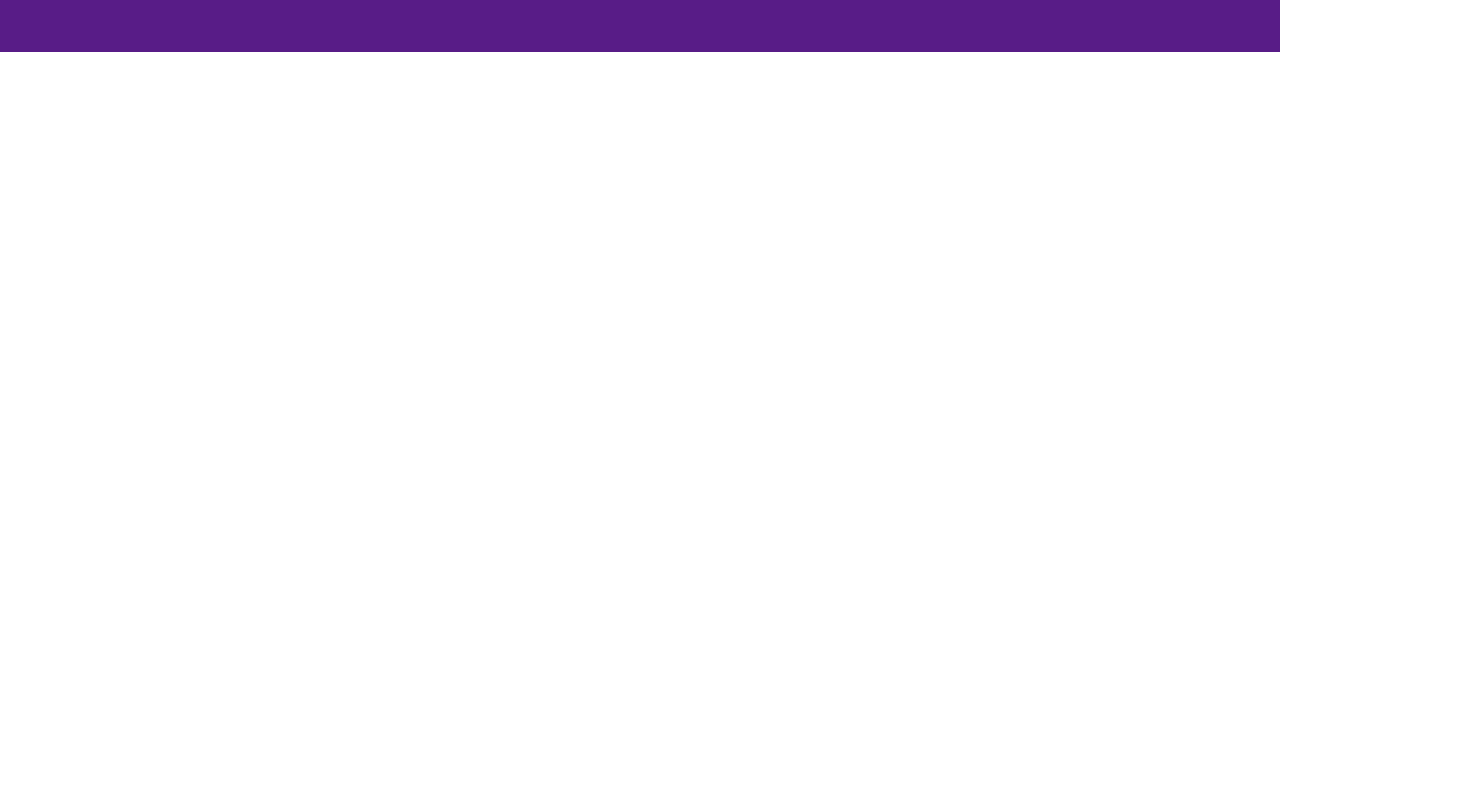
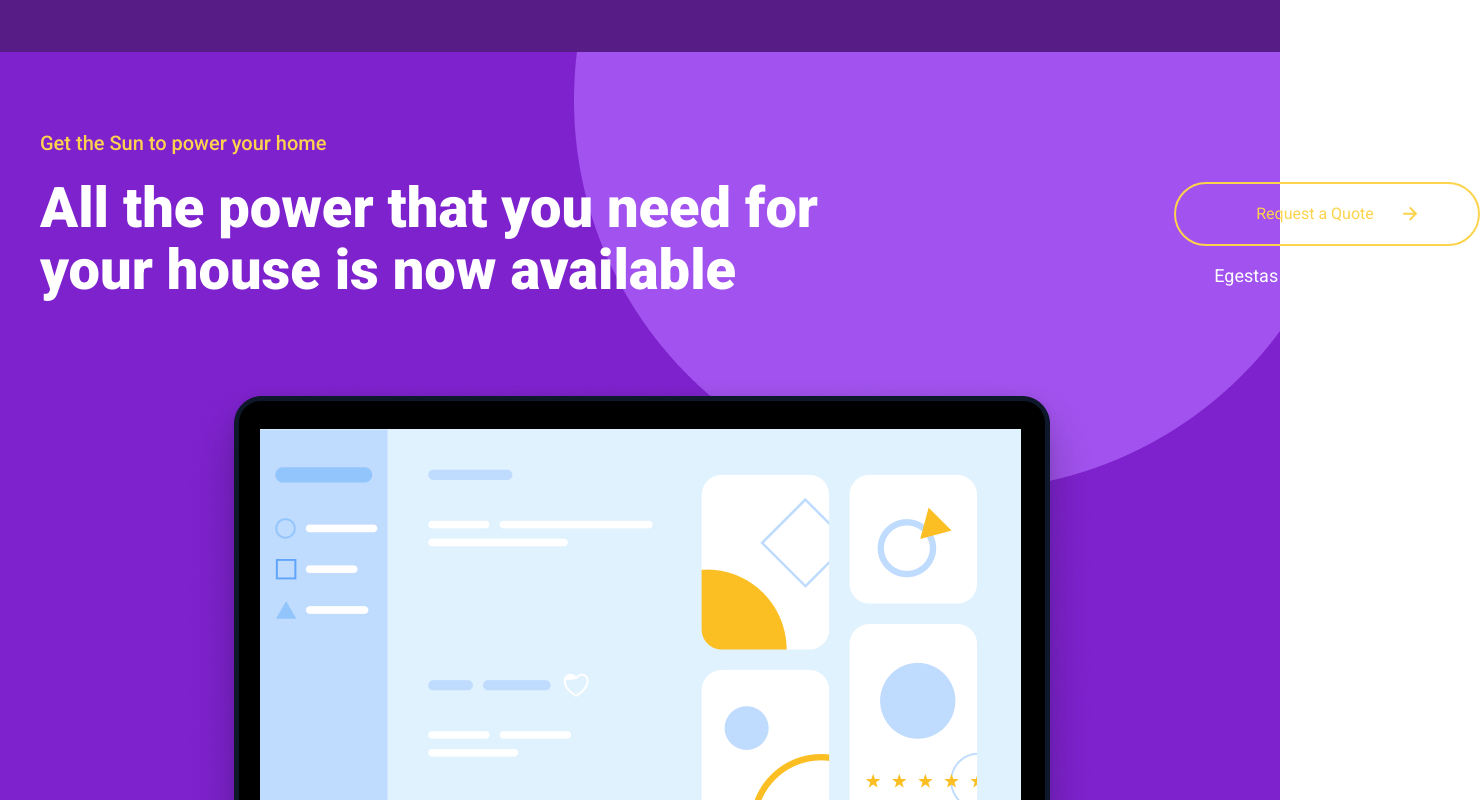
Before and after one commit to Breno-Mateus/buzzvel-test, a React (Vite) app: page / in a window 1280 px wide. Shown: the part 5320-6120 px from the top of the page, 1480 px wide, since content can reach past the window. Before the commit the page ends 5372 px from the top, so only its background shows below. Built offline with nearby package versions, Linux system fonts and the light colour scheme.

Commit message:
feat: add section6

```diff
--- a/src/components/button/index.tsx
+++ b/src/components/button/index.tsx
@@ -1,7 +1,7 @@
 import { useState } from "react"
 import { ButtonProps } from "./type"
 
-const Button = ({background, backgroundHover, arrow, arrowHover, textColor, textColorHover} : ButtonProps) => {
+const Button = ({borderColor, backgroundHover, arrow, arrowHover, textColor, textColorHover} : ButtonProps) => {
 
     const [icon, setIcon] = useState(`${arrow}`)
 
@@ -14,7 +14,7 @@ const Button = ({background, backgroundHover, arrow, arrowHover, textColor, text
     }
 
     return (
-        <button className={`${background} ${textColor} ${textColorHover} ${backgroundHover} rounded-[100px] border-2 border-colorButton w-[306px] h-16 flex items-center justify-center px-6 py-5 z-[1000]`} onMouseEnter={handleMouseEnter} onMouseLeave={handleMouseLeave}>
+        <button className={`bg-transparent ${borderColor} ${textColor} ${textColorHover} ${backgroundHover} rounded-[100px] border-2 w-[306px] h-16 flex items-center justify-center px-6 py-5 z-[1000]`} onMouseEnter={handleMouseEnter} onMouseLeave={handleMouseLeave}>
             <p className="px-6">Request a Quote</p>
             <img src={icon} />
         </button>
--- a/src/components/button/type.ts
+++ b/src/components/button/type.ts
@@ -1,5 +1,5 @@
 export interface ButtonProps {
-    background?: string;
+    borderColor: string;
     backgroundHover: string;
     arrow: string;
     arrowHover: string;
--- a/src/components/header/index.tsx
+++ b/src/components/header/index.tsx
@@ -25,7 +25,7 @@ const Header = () => {
                     <p className="text-base font-medium tracking-0.5px px-4">555 818 282</p>
                 </div>
 
-                <Button background="bg-transparent" backgroundHover="hover:bg-colorButton" textColor="text-colorButton" textColorHover="hover:text-colorButtonSecondary" arrow="src/assets/arrow-right-1.svg" arrowHover="src/assets/arrow-right-2.svg"/>
+                <Button borderColor="border-colorButton" backgroundHover="hover:bg-colorButton" textColor="text-colorButton" textColorHover="hover:text-colorButtonSecondary" arrow="src/assets/arrow-right-1.svg" arrowHover="src/assets/arrow-right-2.svg"/>
 
                 <img src={Figura1} className="absolute top-0 right-0 object-contain z-10"/>
                 <img src={Worker} className="absolute top-0 right-0 object-contain z-10"/>
--- a/src/components/section1/index.tsx
+++ b/src/components/section1/index.tsx
@@ -8,7 +8,7 @@ const Section1 = () => {
                 <div className="w-[600px] h-[348px] flex flex-col gap-6">
                     <h1 className="text-[72px] font-extrabold leading-[79.2px]">Get the Sun to Power Your Home</h1>
                     <p className="text-2xl leading-[38.4px]">Viverra viverra nibh enim et aliquam, enim. Tempor, sit mus viverra orci dui consequat turpis scelerisque.</p>
-                    <Button background="bg-transparent" backgroundHover="hover:bg-colorButton" textColor="text-colorButton" textColorHover="hover:text-colorButtonSecondary" arrow="src/assets/arrow-right-1.svg" arrowHover="src/assets/arrow-right-2.svg"/>
+                    <Button borderColor="border-colorButton" backgroundHover="hover:bg-colorButton" textColor="text-colorButton" textColorHover="hover:text-colorButtonSecondary" arrow="src/assets/arrow-right-1.svg" arrowHover="src/assets/arrow-right-2.svg"/>
                 </div>
 
                 <div className="flex flex-col gap-4 h-[138px] w-[600px] text-lg leading-[28.8px] font-normal">
--- /dev/null
+++ b/src/components/section6/index.tsx
@@ -0,0 +1,33 @@
+import Button from "../button"
+import Figure7 from "../../assets/geometric figures/figure7.png"
+import Macbook from "../../assets/Macbook.png"
+
+const Section6 = () => {
+    return (
+        <section className="h-[949px] w-full bg-colorSection p-20 flex flex-col items-center gap-20 relative">
+            <div className="flex gap-[240px] items-center">
+                <div className="flex flex-col gap-6 w-[894px] ml-[240px] z-10">
+                    <p className="text-colorButtonSecondary text-xl leading-[22px] font-medium">Get the Sun to power your home</p>
+                    <h1 className="text-colorPrimary text-[56px] leading-[61.6px] font-extrabold">All the power that you need for your house is now available</h1>
+                </div>
+
+                <div className="absolute right-0 top-0">
+                    <img src={Figure7}/>
+                </div>
+
+                <div className="w-[306px] h-[149px]">
+                    <div className="flex flex-col pt-[40px] gap-4 items-center">
+                        <Button borderColor="border-colorButtonSecondary" backgroundHover="hover:bg-colorButtonSecondary" textColor="text-colorButtonSecondary" textColorHover="hover:text-textColorHoverButton" arrow="src/assets/arrow-right-2.svg" arrowHover="src/assets/arrow-right-3.svg"/>
+                        <p className="text-lg leading-[28.8px] text-colorPrimary z-10">Egestas fringilla aliquam leo</p>
+                    </div>
+                </div>
+            </div>
+
+            <div className="z-10">
+                <img src={Macbook}/>
+            </div>
+        </section>
+    )
+}
+
+export default Section6
--- a/src/page/home/index.tsx
+++ b/src/page/home/index.tsx
@@ -4,6 +4,7 @@ import Section2 from "../../components/section2"
 import Section3 from "../../components/section3"
 import Section4 from "../../components/section4"
 import Section5 from "../../components/section5"
+import Section6 from "../../components/section6"
 
 const Home = () => {
     return (
@@ -14,6 +15,7 @@ const Home = () => {
             <Section3 />
             <Section4 />
             <Section5 />
+            <Section6 />
         </div>
     )
 }
--- a/tailwind.config.js
+++ b/tailwind.config.js
@@ -7,12 +7,14 @@ export default {
   theme: {
     extend: {
       colors : {
-        colorPrimary: '#ffff',
+        colorPrimary: '#FFFFFF',
         textColor: '#0F172A',
         textColorSecondary: '#0369A1',
         colorButton: '#581C87',
         colorButtonSecondary: '#FCD34D',
         textColorOther: '#D97706',
+        textColorHoverButton: '#78350F',
+        colorSection: '#7E22CE',
       },
       gap : {
         '38': '38px',
```
Also changed, not shown: src/assets/Macbook.png (added), src/assets/geometric figures/figure7.png (added).
